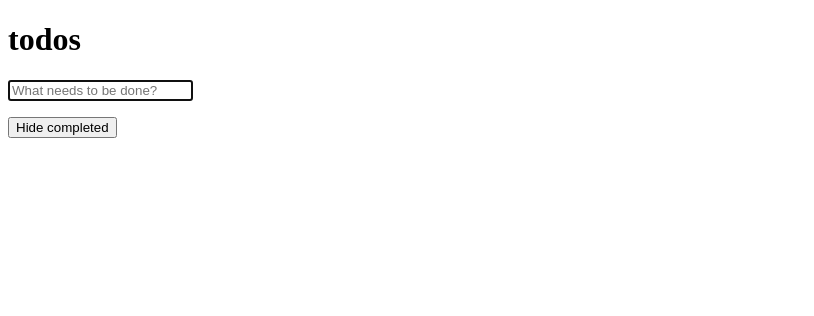
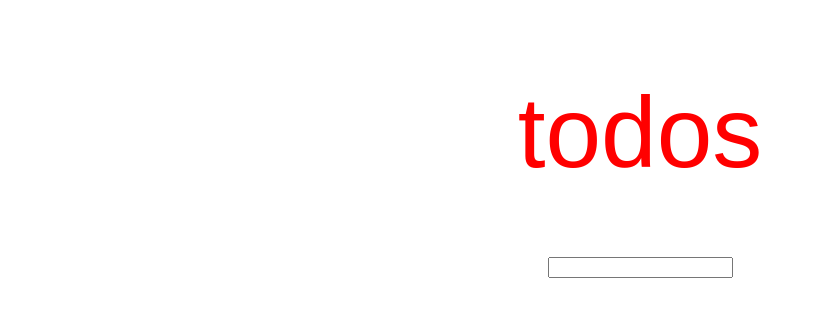
Before and after one commit to darshanmukunda98/gnome-Todo-VueJSMongoDB, a Vue app in the folder vue-project/: page / in a window 1280 px wide. Shown: the top 316 px of the page, without its empty margins (0-814 px from the left). Built offline with nearby package versions, Linux system fonts and the light colour scheme.

Commit message:
ADD input field, app header, todo-list rendering

```diff
--- a/vue-project/src/App.vue
+++ b/vue-project/src/App.vue
@@ -1,66 +1,47 @@
 <script setup>
-import { ref, computed, watchEffect } from 'vue';
+import { ref, watch } from "vue";
+let i = 0;
+let todo = ref("");
+let todos = ref([]);
+/* watch(todo,(t)=>{
+  localStorage.setItem("data",JSON.stringify(t))
+}) */
 
-let id = 0;
-
-const hideCompleted = ref(false);
-
-const todos = ref(JSON.parse(localStorage.getItem('todos') || '[]'));
-
-watchEffect(() => {
-  localStorage.setItem('todos', JSON.stringify(todos.value));
-});
-
-const filteredTodos = computed(() => {
-  return hideCompleted.value ? todos.value.filter((t) => !t.done) : todos.value;
-});
-
-function addTodo(e) {
-  const value = e.target.value;
-  if (value)
-    todos.value.push({
-      id: id++,
-      text: value,
-      done: false
-    });
-  e.target.value = '';
+function onInput(e) {
+  console.log("TITLE " + e.target.value);
+  let title = e.target.value;
+  e.target.value = "";
+  todos.value.push({
+    id: Date.now(),
+    title: title,
+    done: false,
+  });
+  console.log("TODOS");
+  console.log(todos.value);
+  localStorage.setItem("data", JSON.stringify(todos.value));
 }
-
-function removeTodo(todo) {
-  todos.value.splice(todos.value.indexOf(todo), 1);
-}
-
-function editTodo(todo) {
-  todo.text = todo.text;
+function toggle(e) {
+  console.log(e.target.parentNode.parentNode.id);
+  console.log(e.target.checked);
 }
 </script>
-
 <template>
+  <!--<form @submit.prevent="onInput" >{{ todo }}</form> read on v-bind vs v-model -->
+  <div class="app">
   <h1>todos</h1>
-
-  <input
-    class="new-todo"
-    autofocus
-    placeholder="What needs to be done?"
-    @keyup.enter="addTodo"
-  />
-
-  <ul>
-    <li v-for="todo in filteredTodos" :key="todo.id">
-      <input type="checkbox" v-model="todo.done" />
-      <input :class="{ done: todo.done }" @dblclick="editTodo(todo)" :value="todo.text"><!-- {{
-        todo.text
-      }}</input> -->
-      <button @click="removeTodo(todo)">X</button>
-    </li>
-  </ul>
-  <button @click="hideCompleted = !hideCompleted">
-    {{ hideCompleted ? 'Show all' : 'Hide completed' }}
-  </button>
+  <input @keydown.enter="onInput" />{{ todo }}
+  <div v-for="item in todos" :key="item.id">
+    <div class="todo--item" :id="item.id">
+      <span>
+        <input
+          type="checkbox"
+          @change="toggle"
+        />
+        <input v-model="item.title" />
+      </span>
+    </div>
+  </div>
+</div>
 </template>
-
 <style>
-.done {
-  text-decoration: line-through;
-}
 </style>
--- /dev/null
+++ b/vue-project/src/assets/main.css
@@ -0,0 +1,14 @@
+
+
+.app {
+  display: flex;
+  flex-direction:column;
+  justify-content: center;
+  align-items: center;
+}
+.app h1{
+  font-size: 100px;
+  font-weight: 100;
+  font-family: Arial, Helvetica, sans-serif;
+  color:red;
+}
--- a/vue-project/src/main.js
+++ b/vue-project/src/main.js
@@ -1,6 +1,6 @@
 import { createApp } from 'vue'
 import App from './App.vue'
 
-// import './assets/main.css'
+import './assets/main.css'
 
-createApp(App).mount('#app')
+createApp(App).mount('div')
```
